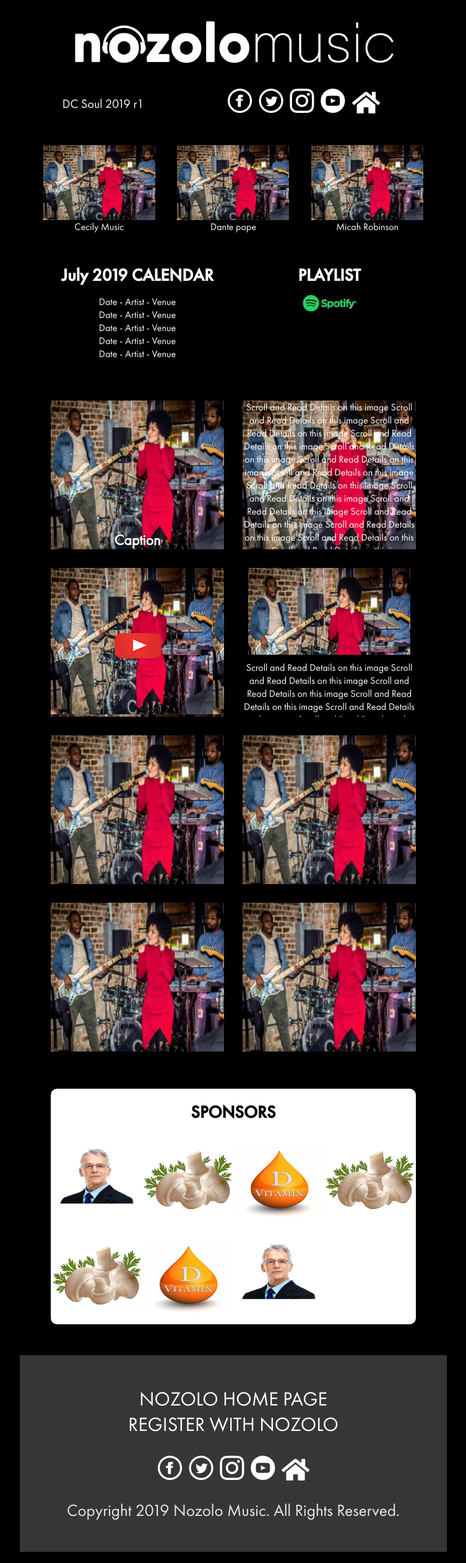
After one commit to eagle49/email-template, a PHP site: page /email-template/1/email-template.html in a window 1280 px wide. The commit adds this page. Shown: the whole page at 62% size, without its empty margins (263-1016 px from the left). Run offline with PHP 8.4, Linux system fonts and the light colour scheme.

Commit message:
nozolo.com to nozolomusic.com & remove a underline

```diff
--- /dev/null
+++ b/1/email-template.html
@@ -0,0 +1,163 @@
+<!DOCTYPE>
+<html xmlns="http://www.w3.org/1999/xhtml">
+<head>
+<meta http-equiv="Content-Type" content="text/html; charset=utf-8" />
+<meta name="viewport" content="width=device-width, initial-scale=1.0">
+<script src="https://code.jquery.com/jquery-3.4.1.min.js" integrity="sha256-CSXorXvZcTkaix6Yvo6HppcZGetbYMGWSFlBw8HfCJo=" crossorigin="anonymous"></script>
+<title>Newsletter</title>
+<style>
+@font-face {
+ font-family: 'Futura PT Book';
+ src: url('http://nozolomusic.com/fonts/FuturaPT-Book.woff2') format('woff2'), url('http://nozolomusic.com/fonts/FuturaPT-Book.woff') format('woff');
+ font-weight: normal;
+ font-style: normal;
+}
+ @font-face {
+ font-family: 'Futura PT';
+ src: url('http://nozolomusic.com/fonts/FuturaPT-Medium.woff2') format('woff2'), url('http://nozolomusic.com/fonts/FuturaPT-Medium.woff') format('woff');
+ font-weight: 500;
+ font-style: normal;
+}
+a {
+	text-decoration: none;
+}
+table, tr, td {
+	font-family: 'Futura PT Book';
+}
+.scrollbar {
+	float: left;
+	overflow-y: scroll;
+	margin-bottom: 25px;
+}
+/*
+ *  STYLE 3
+ */
+ #style-8::-webkit-scrollbar-track {
+	-webkit-box-shadow: inset 0 0 6px rgba(0, 0, 0, 0.3);
+	border-radius: 10px;
+	background-color: #F5F5F5;
+}
+ #style-8::-webkit-scrollbar {
+ width: 12px;
+ background-color: #F5F5F5;
+}
+ #style-8::-webkit-scrollbar-thumb {
+ border-radius: 10px;
+ -webkit-box-shadow: inset 0 0 6px rgba(0, 0, 0, .3);
+ background-color: #555;
+}
+.mail-container {
+	display: block;
+	width: 690px;
+	margin: 0px auto;
+}
+</style>
+</head>
+<body style="margin: 0; background: black;">
+<div class="mail-container">
+<table width="690px" cellpadding="0" cellspacing="0" style="background:#000000; padding:20px 20px 20px 20px; font-family: 'Futura PT Book';">
+  <tr>
+    <td colspan="3" style="text-align:center;"><a href="http://www.nozolomusic.com/" target="_blank"><img src="http://nozolomusic.com/images/email-logo.jpg" width="539" height="100" style="margin:0px auto" alt="logo" /></a></td>
+  </tr>
+</table >
+<table style="background:#000000; padding:0px 20px 20px 20px; width:690px; font-family: 'Futura PT Book';">
+  <tr>
+    <td style="color:#fff; font-size:20px; text-align:center;">DC Soul 2019 r1</td>
+		<td style="font-size:27px; color:#e9e9e9; text-align:center;">
+			<a href="https://www.facebook.com/nozolomusic/" target="_blank"><img src="http://nozolomusic.com/images/facbook.png" alt="facebook" style="margin-right:10px;"></a><a href="https://twitter.com/NozoloMusic" target="_blank"><img src="http://nozolomusic.com/images/twitter.png" alt="twitter" style="margin-right:10px;"></a><a href="https://www.instagram.com/nozolomusic/" target="_blank"><img src="http://nozolomusic.com/images/instagram.png" alt="instagram" style="margin-right:10px;"></a><a href="#" target="_blank"><img src="http://nozolomusic.com/images/youtube.png" alt="youtube" style="margin-right:5px;"></a> <a href="http://www.nozolomusic.com/" target="_blank"><img src="http://nozolomusic.com/images/home.png" alt="home"></a>
+		</td>
+  </tr>
+</table>
+<table width="690px" cellpadding="0" cellspacing="0" style="background:#000000; padding:20px 20px 20px 20px;">
+  <tr>
+    <td style="text-align:center;"><a href="http://cecilymusic.com/" style="margin:0px 0px 0px 0px; color:#fff;" target="_blank"><img src="http://nozolomusic.com/images/emailimage1.jpg" width="181" height="121" align="image" style="margin:0px 0px 0px 0px;" /></a>
+      <p style="margin:0px 0px 0px 0px; color:#fff;"><a href="http://cecilymusic.com/" style="margin:0px 0px 0px 0px; color:#fff;" target="_blank">Cecily Music</a></p></td>
+    <td style="text-align:center;"><a href="https://www.dantepope.com/" style="margin:0px 0px 0px 0px; color:#fff;" target="_blank"><img src="http://nozolomusic.com/images/emailimage1.jpg" width="181" height="121" align="image" /></a>
+      <p style="margin:0px 0px 0px 0px; color:#fff;"><a href="https://www.dantepope.com/" style="margin:0px 0px 0px 0px; color:#fff;" target="_blank">Dante pope</a></p></td>
+    <td style="text-align:center;"><a href="<a href="https://www.micahrobinsonmusic.com/" style="margin:0px 0px 0px 0px; color:#fff;" target="_blank"><img src="http://nozolomusic.com/images/emailimage1.jpg" width="181" height="121" align="image" /></a>
+      <p style="margin:0px 0px 0px 0px; color:#fff;"><a href="https://www.micahrobinsonmusic.com/" style="margin:0px 0px 0px 0px; color:#fff;" target="_blank">Micah Robinson</a></p></td>
+  </tr>
+</table>
+<table width="690px" cellpadding="0" cellspacing="30" style="background:#000000; padding:20px 20px 20px 20px; font-family: 'Futura PT Book';margin-top:-40px;">
+		<td valign="top" style="text-align:center; height:210px" width="50%;"><h3 style="color:#fff; font-family: 'Futura PT'; font-size:28px; margin-top:20px;margin-bottom:15px;"> July 2019 CALENDAR</h3>
+		<p style="color:#fff; margin:0px;"><a<a href="#" style="color:#fff;text-decoration:none;" href="#" style="color:#fff;text-decoration:none;">Date - Artist - Venue</a></p><p style="color:#fff; margin:0px;"><a<a href="#" style="color:#fff;text-decoration:none;" href="#" style="color:#fff;text-decoration:none;">Date - Artist - Venue</a></p><p style="color:#fff; margin:0px;"><a<a href="#" style="color:#fff;text-decoration:none;" href="#" style="color:#fff;text-decoration:none;">Date - Artist - Venue</a></p><p style="color:#fff; margin:0px;"><a<a href="#" style="color:#fff;text-decoration:none;" href="#" style="color:#fff;text-decoration:none;">Date - Artist - Venue</a></p><p style="color:#fff; margin:0px;"><a<a href="#" style="color:#fff;text-decoration:none;" href="#" style="color:#fff;text-decoration:none;">Date - Artist - Venue</a></p>		</td>
+		<td valign="top" style="text-align:center; margin-top:20px;" width="50%;"><h3 style="color:#fff; font-family: 'Futura PT'; font-size:28px; margin-top:20px;margin-bottom:15px;">PLAYLIST</h3>
+		<a href="https://open.spotify.com/embed/playlist/3tEgSJDGXro1blzJ8Z5Yle" target="_blank"><img src="http://nozolomusic.com/images/sportify.jpg" style="display:block; margin:0 auto;"></a></td>
+</tr>			<td style="text-align:center;background-image:url(http://nozolomusic.com/images/emailimage2.jpg); background-repeat:no-repeat;background-size:cover;background-position:center;height:240px; width:50%;" valign="bottom"><h2 style="margin:0px 0px 0px 0px; color:#fff; text-shadow: 1px 0px 2px #000000;">Caption</h2></td>
+		 <td style="text-align:center;background-image:url(http://nozolomusic.com/images/emailimage2.jpg); background-repeat:no-repeat;background-size:cover;background-position:center;height:240px; width:50%;" valign="middle">
+		 	<div style="color:#fff;height:240px;width:100%;overflow-y: auto;float:left;margin:0px 0px 0px 0px; " class="scrollbar" id="style-8">
+        		<div class="force-overflow"></div>
+        		Scroll and Read Details on this image Scroll and Read Details on this image Scroll and Read Details on this image Scroll and Read Details on this 	image Scroll and Read Details on this image Scroll and Read Details on this image Scroll and Read Details on this image Scroll and Read Details on this image Scroll and Read Details on this image Scroll and Read Details on this image Scroll and Read Details on this image Scroll and Read Details on this image Scroll and Read Details on this image Scroll and Read Details on this image Scroll and Read Details on this image Scroll and Read Details on this image Scroll and Read Details on this image Scroll and Read Details on this image Scroll and Read Details on this image Scroll and Read Details on this image Scroll and Read Details on this image Scroll and Read Details on this image Scroll and Read Details on this image Scroll and Read Details on this image			</div>
+		</td>
+</tr>		 <td style="text-align:center;height:240px; width:50%; position: relative;" valign="bottom">
+			 <a href="https://www.youtube.com/watch?v=ShZ978fBl6Y" style="width:100%; height: 100%; display: block; position:relative; background:url(http://nozolomusic.com/images/youtube_back.jpg">
+			 </a>
+		</td>
+    <td style="text-align:center;height:240px; width:50%;" valign="top"><img src="http://nozolomusic.com/images/emailimage3.jpg" width="262" height="140" alt="image" />
+		<div style="color:#fff;height:90px;width:100%;overflow-y: auto;float:left;margin:10px 0px 0px 0px; " class="scrollbar" id="style-8">
+        	<div class="force-overflow"></div>
+			Scroll and Read Details on this image Scroll and Read Details on this image Scroll and Read Details on this image Scroll and Read Details on this 	image Scroll and Read Details on this image Scroll and Read Details on this image Scroll and Read Details on this image Scroll and Read Details on this image Scroll and Read Details on this image Scroll and Read Details on this image Scroll and Read Details on this image Scroll and Read Details on this image Scroll and Read Details on this image Scroll and Read Details on this image Scroll and Read Details on this image Scroll and Read Details on this image Scroll and Read Details on this image Scroll and Read Details on this image Scroll and Read Details on this image Scroll and Read Details on this image Scroll and Read Details on this image Scroll and Read Details on this image Scroll and Read Details on this image Scroll and Read Details on this image		</div>
+	</td>
+</tr>	<td style="text-align:center;background-image:url(http://nozolomusic.com/images/emailimage2.jpg); background-repeat:no-repeat;background-size:cover;background-position:center;height:240px; width:50%;" valign="bottom">
+	</td>
+	<td style="text-align:center;background-image:url(http://nozolomusic.com/images/emailimage2.jpg); background-repeat:no-repeat;background-size:cover;background-position:center;height:240px; width:50%;" valign="bottom">
+	</td>
+</tr>	<td style="text-align:center;background-image:url(http://nozolomusic.com/images/emailimage2.jpg); background-repeat:no-repeat;background-size:cover;background-position:center;height:240px; width:50%;" valign="bottom">
+	</td>
+	<td style="text-align:center;background-image:url(http://nozolomusic.com/images/emailimage2.jpg); background-repeat:no-repeat;background-size:cover;background-position:center;height:240px; width:50%;" valign="bottom">
+	</td>
+</tr></table>
+<table width="690px" cellpadding="0" cellspacing="30" style="background:#000000; padding:20px 20px 20px 20px; font-family: 'Futura PT Book';margin-top:-40px;">
+  <tr>
+		<td style="text-align:center;background:#fff;float: left; width:100%;border-radius:10px;" valign="top"><h2 style="margin-top:20px; font-family: 'Futura PT'; font-size:28px; margin-top:20px;margin-bottom:15px;">SPONSORS </h2>
+		<table>
+			<tr><td style="width: 25%; border-radius: 30px; valign: top;">
+				<img src="http://nozolomusic.com/images/face.png" style="width: 100%; height: 150px;"/>
+			</td><td style="width: 25%; border-radius: 30px; valign: top;">
+				<img src="http://nozolomusic.com/images/ingredient8.jpg" style="width: 100%; height: 150px;"/>
+			</td><td style="width: 25%; border-radius: 30px; valign: top;">
+				<img src="http://nozolomusic.com/images/ingredient5.jpg" style="width: 100%; height: 150px;"/>
+			</td><td style="width: 25%; border-radius: 30px; valign: top;">
+				<img src="http://nozolomusic.com/images/ingredient8.jpg" style="width: 100%; height: 150px;"/>
+			</td><tr><td style="width: 25%; border-radius: 30px; valign: top;">
+				<img src="http://nozolomusic.com/images/ingredient8.jpg" style="width: 100%; height: 150px;"/>
+			</td><td style="width: 25%; border-radius: 30px; valign: top;">
+				<img src="http://nozolomusic.com/images/ingredient5.jpg" style="width: 100%; height: 150px;"/>
+			</td><td style="width: 25%; border-radius: 30px; valign: top;">
+				<img src="http://nozolomusic.com/images/face.png" style="width: 100%; height: 150px;"/>
+			</td>		</table>
+		</td>
+	</tr>
+
+</table>
+<table width="690px" cellpadding="0" cellspacing="30" style="background:#363636; padding:20px 20px 20px 20px; font-family: 'Futura PT Book';">
+  <tr style="text-align:center; color:#fff; font-size:32px;" >
+    <td height="37"><a href="http://www.nozolomusic.com/" target="_blank" style="color:#fff;text-decoration:none;">NOZOLO HOME PAGE</a><br>
+      <a href="http://www.nozolomusic.com/#register" target="_blank" style="color:#fff;text-decoration:none;">REGISTER</a> WITH NOZOLO </td>
+  <tr>
+    <td style="font-size:27px; color:#e9e9e9; text-align:center;"><a href="#" target="_blank"><img src="http://nozolomusic.com/images/facbook.png" alt="facebook" style="margin-right:10px;"></a><a href="#" target="_blank"><img src="http://nozolomusic.com/images/twitter.png" alt="twitter" style="margin-right:10px;"></a><a href="#" target="_blank"><img src="http://nozolomusic.com/images/instagram.png" alt="instagram" style="margin-right:10px;"></a><a href="#" target="_blank"><img src="http://nozolomusic.com/images/youtube.png" alt="youtube" style="margin-right:10px;"></a><a href="http://www.nozolomusic.com/" target="_blank"><img src="http://nozolomusic.com/images/home.png" alt="home"></a></td>
+  </tr>
+  <tr>
+    <td style="font-size:27px; color:#e9e9e9; text-align:center;">Copyright 2019 Nozolo Music.  All Rights Reserved.</td>
+  </tr>
+  </tr>
+
+</table>
+</div>
+
+</body>
+<script>
+	// $.ajax({
+	// 	url: '../mail_send.php',
+	// 	method: 'post',
+	// 	data: {
+	// 		'type': 'send_template',
+	// 		'content': $('body').html()
+	// 	},
+	// 	success: function(resp) {
+	// 		console.log(resp);
+	// 	}
+	// })
+</script>
+</html>
+1
--- a/campaign_list.php
+++ b/campaign_list.php
@@ -114,7 +114,7 @@
 							<a href="#" target="_blank">
 								<img src="./images/youtube.png" alt="youtube" style="margin-right:5px;display:inline-block;">
 							</a>
-							<a href="http://www.nozolo.com/" target="_blank">
+							<a href="http://www.nozolomusic.com/" target="_blank">
 								<img src="./images/home.png" alt="home" style="display:inline-block;">
 							</a>
 						</li>
@@ -169,7 +169,7 @@
 			<a href="https://twitter.com/NozoloMusic" target="_blank"><img src="./images/twitter.png" alt="twitter" style="margin-right:10px;display:inline-block;"></a>
 			<a href="https://www.instagram.com/nozolomusic/" target="_blank"><img src="./images/instagram.png" alt="instagram" style="margin-right:10px;display:inline-block;"></a>
 			<a href="#" target="_blank"><img src="./images/youtube.png" alt="youtube" style="margin-right:5px;display:inline-block;"></a>
-			<a href="http://www.nozolo.com/" target="_blank"><img src="./images/home.png" alt="home" style="display:inline-block;"></a>
+			<a href="http://www.nozolomusic.com/" target="_blank"><img src="./images/home.png" alt="home" style="display:inline-block;"></a>
 		<!-- </div> -->
 			<p>Copyright 2019 Nozolo Music. All Rights Reserved.</p>
 		</div>
--- a/index.html
+++ b/index.html
@@ -35,7 +35,7 @@
       <li><a href="#about">ABOUT</a></li>
       <li><a href="campaign_list.php">CAMPAIGNS</a></li>
       <li><a href="#register">REGISTER</a></li>
-      <li class="top_social_menu"><a href="https://www.facebook.com/nozolomusic/" target="_blank"><img src="images/facbook.png" alt="facebook" style="margin-right:10px;display:inline-block;"></a><a href="https://twitter.com/NozoloMusic" target="_blank"><img src="images/twitter.png" alt="twitter" style="margin-right:10px;display:inline-block;"></a><a href="https://www.instagram.com/nozolomusic/" target="_blank"><img src="images/instagram.png" alt="instagram" style="margin-right:10px;display:inline-block;"></a><a href="#" target="_blank"><img src="images/youtube.png" alt="youtube" style="margin-right:5px;display:inline-block;"></a> <a href="http://www.nozolo.com/" target="_blank"><img src="images/home.png" alt="home" style="display:inline-block;"></a></li>
+      <li class="top_social_menu"><a href="https://www.facebook.com/nozolomusic/" target="_blank"><img src="images/facbook.png" alt="facebook" style="margin-right:10px;display:inline-block;"></a><a href="https://twitter.com/NozoloMusic" target="_blank"><img src="images/twitter.png" alt="twitter" style="margin-right:10px;display:inline-block;"></a><a href="https://www.instagram.com/nozolomusic/" target="_blank"><img src="images/instagram.png" alt="instagram" style="margin-right:10px;display:inline-block;"></a><a href="#" target="_blank"><img src="images/youtube.png" alt="youtube" style="margin-right:5px;display:inline-block;"></a> <a href="http://www.nozolomusic.com/" target="_blank"><img src="images/home.png" alt="home" style="display:inline-block;"></a></li>
     </ul>
   </nav>
   </header>
@@ -173,7 +173,7 @@ Next NSS is TBA!
 </div>
 <footer>
 <div class="footer">
-<a href="https://www.facebook.com/nozolomusic/" target="_blank"><img src="images/facbook.png" alt="facebook" style="margin-right:10px;display:inline-block;"></a><a href="https://twitter.com/NozoloMusic" target="_blank"><img src="images/twitter.png" alt="twitter" style="margin-right:10px;display:inline-block;"></a><a href="https://www.instagram.com/nozolomusic/" target="_blank"><img src="images/instagram.png" alt="instagram" style="margin-right:10px;display:inline-block;"></a><a href="#" target="_blank"><img src="images/youtube.png" alt="youtube" style="margin-right:5px;display:inline-block;"></a> <a href="http://www.nozolo.com/" target="_blank"><img src="images/home.png" alt="home" style="display:inline-block;"></a>
+<a href="https://www.facebook.com/nozolomusic/" target="_blank"><img src="images/facbook.png" alt="facebook" style="margin-right:10px;display:inline-block;"></a><a href="https://twitter.com/NozoloMusic" target="_blank"><img src="images/twitter.png" alt="twitter" style="margin-right:10px;display:inline-block;"></a><a href="https://www.instagram.com/nozolomusic/" target="_blank"><img src="images/instagram.png" alt="instagram" style="margin-right:10px;display:inline-block;"></a><a href="#" target="_blank"><img src="images/youtube.png" alt="youtube" style="margin-right:5px;display:inline-block;"></a> <a href="http://www.nozolomusic.com/" target="_blank"><img src="images/home.png" alt="home" style="display:inline-block;"></a>
 
 <p>Copyright 2019 Nozolo Music. All Rights Reserved.</p>
 </div>
```
Also changed, not shown: 1/email-template.php (+8 -5 lines), 2/email-template.php (+5 -5 lines), 3/email-template.php (+5 -5 lines).
